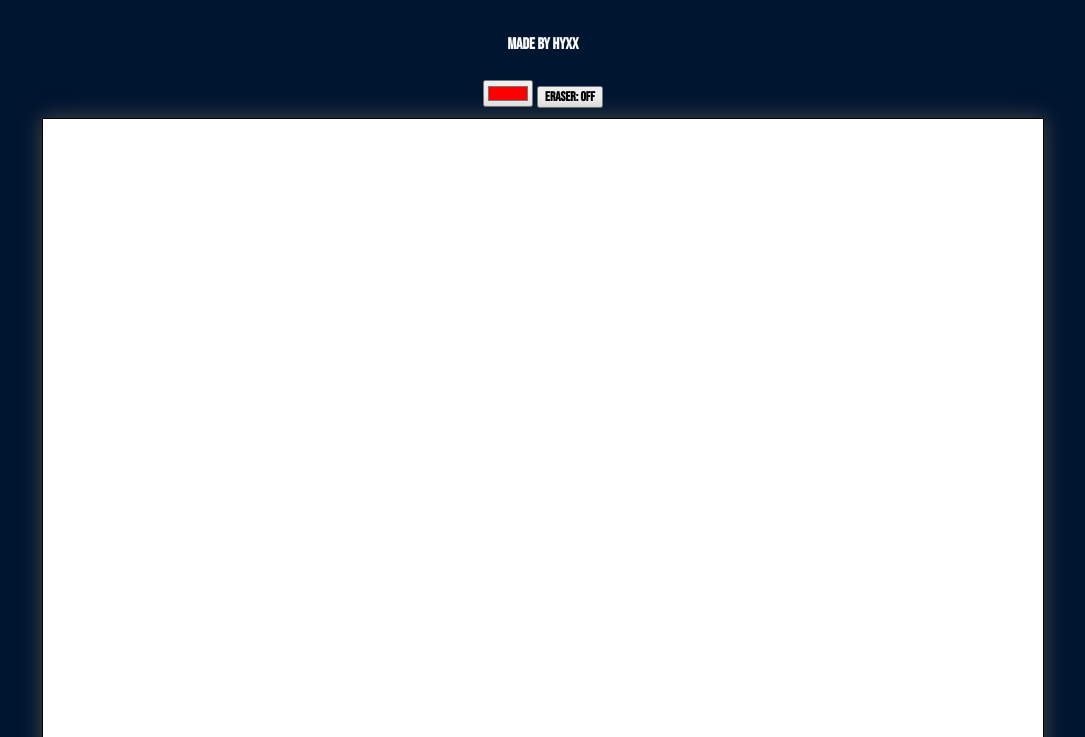
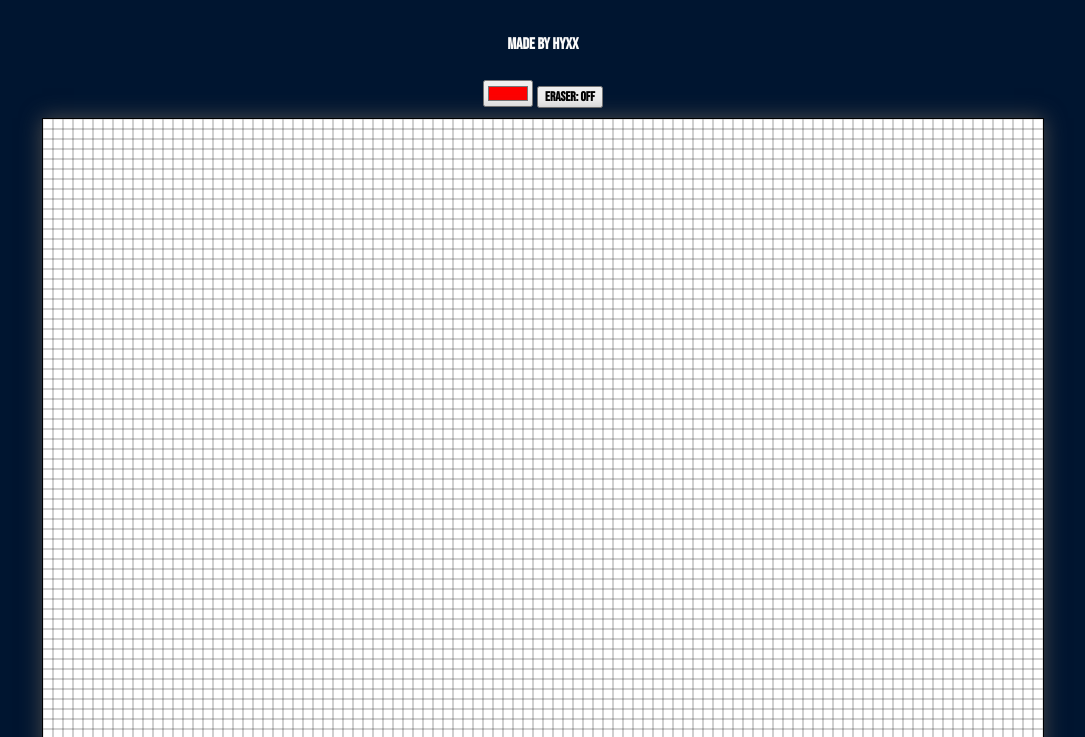
Before and after one commit to hyxx7/pixelboard, a website: page public/index.html in a window 1280 px wide. Shown: the part 63-800 px from the top of the page, without its empty margins (97-1182 px from the left). Drawn offline with nearby package versions, Linux system fonts and the light colour scheme; no server answers.

Commit message:
Update index.html

```diff
--- a/public/index.html
+++ b/public/index.html
@@ -62,6 +62,18 @@
     ctx.fillStyle = "#ffffff";
     ctx.fillRect(0, 0, canvas.width, canvas.height);
 
+    // Draw the grid outlines
+    function drawGrid() {
+      ctx.strokeStyle = "rgba(0, 0, 0, 0.2)";  // Light grey color for grid lines
+      ctx.lineWidth = 1;
+      for (let x = 0; x < canvas.width; x += pixelSize) {
+        for (let y = 0; y < canvas.height; y += pixelSize) {
+          ctx.strokeRect(x, y, pixelSize, pixelSize);  // Outline each pixel
+        }
+      }
+    }
+
+    // Function to get pixel coordinates based on event
     function getPixelCoords(e) {
       const rect = canvas.getBoundingClientRect();
       const x = Math.floor((e.clientX - rect.left) / pixelSize) * pixelSize;
@@ -69,15 +81,13 @@
       return { x, y };
     }
 
+    // Function to draw a pixel
     function drawPixel(x, y, color) {
       ctx.fillStyle = color;
       ctx.fillRect(x, y, pixelSize, pixelSize);
-      ctx.strokeStyle = "rgba(0,0,0,0.2)"; // light border
-      ctx.lineWidth = 1;
-      ctx.strokeRect(x, y, pixelSize, pixelSize);
     }
 
-    // Mouse or touch event: Start drawing
+    // Start drawing
     function startDrawing(e) {
       isDrawing = true;
       const { x, y } = getPixelCoords(e);
@@ -86,12 +96,12 @@
       socket.emit('draw_pixel', { x, y, color });
     }
 
-    // Mouse or touch event: Stop drawing
+    // Stop drawing
     function stopDrawing() {
       isDrawing = false;
     }
 
-    // Mouse or touch event: Draw while moving (dragging)
+    // Draw while dragging
     function drawWhileDragging(e) {
       if (!isDrawing) return;
       const { x, y } = getPixelCoords(e);
@@ -129,6 +139,10 @@
       }
     });
 
+    // Draw the grid initially
+    drawGrid();
+
+    // Toggle eraser
     eraserBtn.addEventListener('click', () => {
       erasing = !erasing;
       eraserBtn.textContent = erasing ? "Eraser: On" : "Eraser: Off";
```
